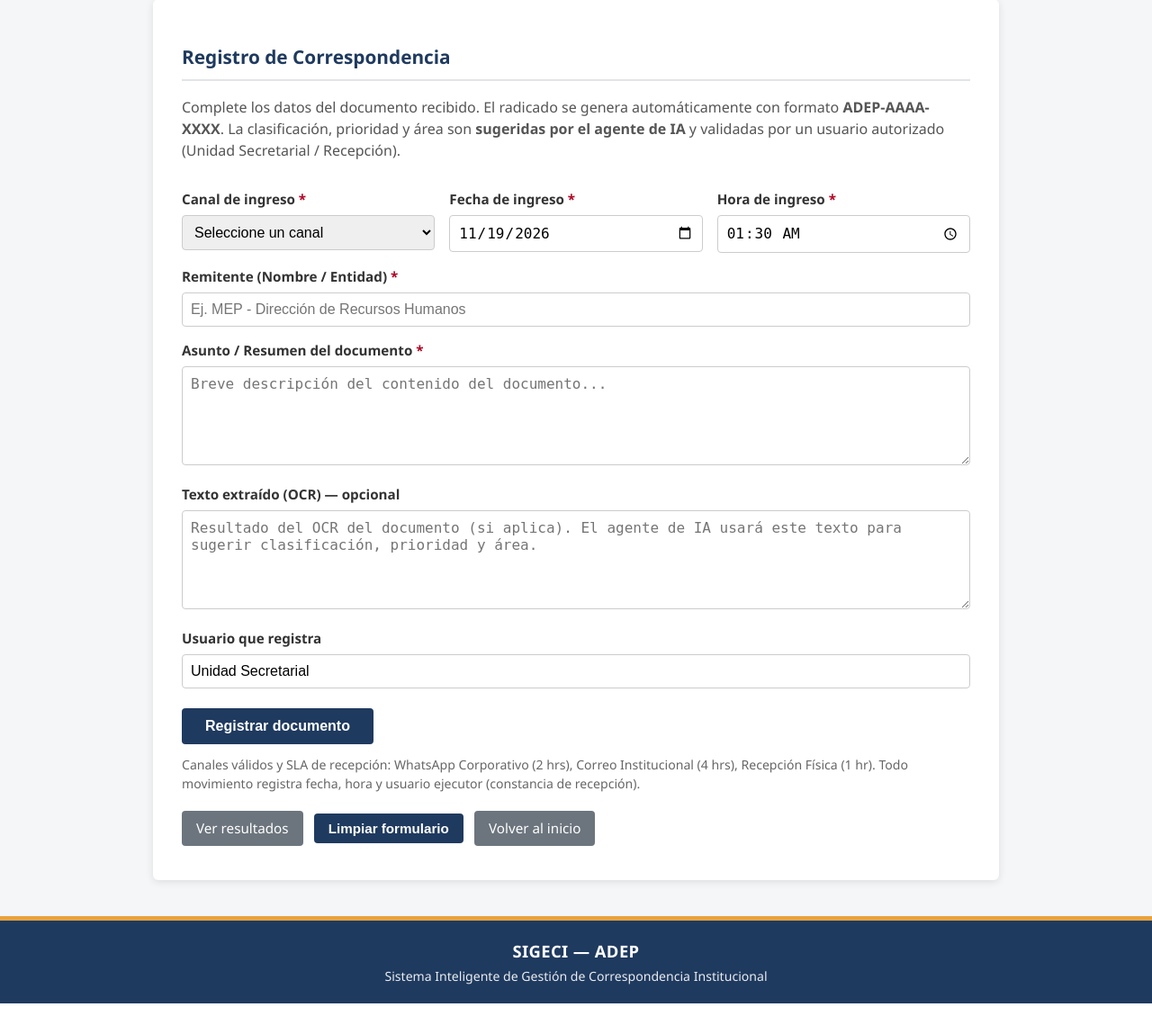
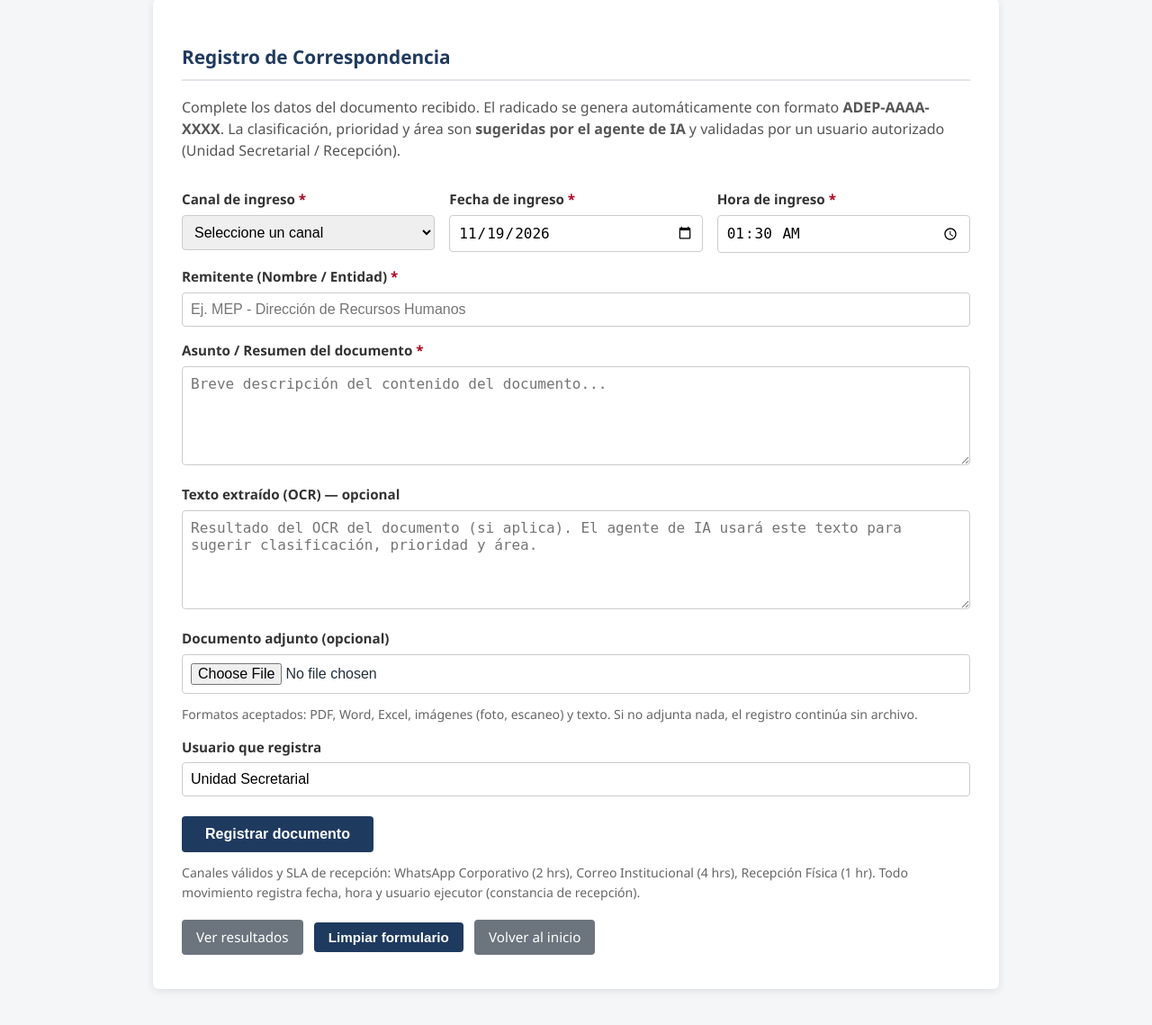
Before and after one commit to daniugapo07/SIGECI, a Flask app: page / in a window 1280 px wide. Shown: the part 242-1381 px from the top of the page at 90% size. Before the commit the page ends 1357 px from the top, so only its background shows below. Run offline with Flask 3, Linux system fonts and the light colour scheme; the visitor is signed in with stand-in values (Sample User, id 1); some libraries are stand-ins or nearby versions.

Commit message:
feat: adjuntar documentos con validación manual
- Agregar campo de archivo adjunto al formulario de registro (opcional)
- Soportar archivos PDF, Word, Excel, imágenes (foto, escaneo) y texto
- Vista previa del documento adjunto antes del procesamiento IA
- Validación manual obligatoria: botones 'Confirmar documento' y 'Reemplazar documento'
- Sin archivo adjunto: registro continúa normalmente (sin IA obligatoria)
- Documento confirmado vinculado al registro y consultable en el detalle
- Rutas: /validar-documento/<radicado>, /confirmar, /reemplazar, /descargar-adjunto/<radicado>
- Almacenamiento en app/data/archivos/ (ignorado en .gitignore)

```diff
--- a/app/controllers/main.py
+++ b/app/controllers/main.py
@@ -4,7 +4,19 @@ import json
 import os
 from datetime import date, datetime, timedelta
 
-from flask import Blueprint, jsonify, make_response, redirect, render_template, request, session, url_for
+from flask import (
+    Blueprint,
+    current_app,
+    jsonify,
+    make_response,
+    redirect,
+    render_template,
+    request,
+    send_from_directory,
+    session,
+    url_for,
+)
+from werkzeug.utils import secure_filename
 
 from app.services.agente_ia import analizar_documento
 from app.services.leer_insumos import leer_insumos, RUTA_INSUMOS
@@ -404,13 +416,54 @@ def registrar_form():
     return render_template("inicio.html")
 
 
+def _nombre_archivo_seguro(nombre_original):
+    """Devuelve un nombre de archivo seguro para almacenamiento."""
+    return secure_filename(nombre_original)
+
+
+def _extensiones_permitidas():
+    """Devuelve el conjunto de extensiones permitidas desde la configuración."""
+    return current_app.config.get("ALLOWED_EXTENSIONS", set())
+
+
+def _guardar_archivo_adjunto(file_storage, radicado):
+    """Guarda un archivo adjunto vinculado a un radicado.
+
+    Devuelve un diccionario con metadatos del archivo o None si no hay archivo.
+    """
+    if not file_storage or file_storage.filename == "":
+        return None
+
+    nombre_original = file_storage.filename
+    nombre_seguro = _nombre_archivo_seguro(nombre_original)
+    extension = nombre_seguro.rsplit(".", 1)[-1].lower() if "." in nombre_seguro else ""
+
+    if extension not in _extensiones_permitidas():
+        return {"error": "extensión_no_permitida", "nombre": nombre_original}
+
+    nombre_archivo = f"{radicado}_adjunto.{extension}"
+    ruta_archivo = os.path.join(app.config["UPLOAD_FOLDER"], nombre_archivo)
+    file_storage.save(ruta_archivo)
+
+    return {
+        "nombre_archivo": nombre_archivo,
+        "nombre_original": nombre_original,
+        "extension": extension,
+        "ruta": ruta_archivo,
+        "tamaño": os.path.getsize(ruta_archivo),
+    }
+
+
 @main_bp.route("/registrar", methods=["POST"])
 def registrar_procesar():
-    """Procesa el registro: genera radicado, aplica R1-R6, llama al agente IA y guarda."""
-    if request.is_json:
-        data = request.get_json(silent=True) or {}
-    else:
-        data = request.form.to_dict()
+    """Procesa el registro: genera radicado, aplica R1-R6.
+
+    Si se adjunta un archivo, lo guarda temporalmente y redirige a la
+    validación manual antes de llamar al agente de IA. Si no hay archivo,
+    continúa con el flujo normal (IA + guardado definitivo).
+    """
+    data = request.form.to_dict()
+    archivo = request.files.get("archivo_adjunto")
 
     canal_ingreso = (data.get("canal_ingreso") or "").strip()
     fecha_ingreso = (data.get("fecha_ingreso") or "").strip() or date.today().strftime("%Y-%m-%d")
@@ -430,7 +483,69 @@ def registrar_procesar():
     # R1: generar radicado único y consecutivo ADEP-AAAA-XXXX.
     radicado = generar_radicado()
 
-    # Llamar al agente de IA (misma lógica de POST /agente/analizar).
+    # Procesar archivo adjunto si existe.
+    archivo_info = _guardar_archivo_adjunto(archivo, radicado)
+    if isinstance(archivo_info, dict) and archivo_info.get("error") == "extensión_no_permitida":
+        return jsonify({
+            "error": f"Extensión no permitida para '{archivo_info['nombre']}'. "
+                     f"Extensiones válidas: {sorted(_extensiones_permitidas())}",
+        }), 400
+
+    hay_archivo = archivo_info is not None
+
+    # Si hay archivo, se requiere validación manual antes de usar la IA.
+    if hay_archivo:
+        # Estado pendiente de validación del documento adjunto.
+        estado_actual = "Pendiente Validación Documento"
+
+        documento = {
+            "radicado": radicado,
+            "fecha_ingreso": fecha_ingreso,
+            "hora_ingreso": hora_ingreso,
+            "canal_ingreso": canal_ingreso,
+            "remitente": remitente,
+            "asunto": asunto,
+            "tipo_documento": "Pendiente",
+            "area_asignada": "",
+            "responsable_sugerido": "",
+            "responsable_atencion": "",
+            "prioridad": "Pendiente",
+            "estado_actual": estado_actual,
+            "fecha_limite_respuesta": "",
+            "observaciones": "Esperando validación manual del documento adjunto.",
+            "texto_extraido": texto_extraido,
+            "ubicacion": "Recepción / Ventanilla Única",
+            "historial": [],
+            "fuente": "registro",
+            "archivo_adjunto": archivo_info,
+            "archivo_validado": False,
+            "ia_forzada": False,
+            "ia_disponible": False,
+        }
+
+        # R6: constancia de recepción (fecha, hora, usuario ejecutor).
+        movimiento = registrar_movimiento(
+            documento_id=radicado,
+            accion="Recepción",
+            usuario=usuario,
+            fecha=fecha_ingreso,
+            hora=hora_ingreso,
+        )
+        documento["historial"].append(movimiento)
+
+        DOCUMENTOS[radicado] = documento
+        _guardar_documentos()
+
+        return jsonify({
+            "mensaje": "Documento registrado. Pendiente de validación del archivo adjunto.",
+            "radicado": radicado,
+            "estado_actual": estado_actual,
+            "hay_archivo": True,
+            "archivo_adjunto": archivo_info,
+            "redirect": url_for("main.validar_documento", radicado=radicado),
+        }), 201
+
+    # Sin archivo: flujo normal con agente de IA.
     datos_insumos = leer_insumos(RUTA_INSUMOS)
     agente = analizar_documento(
         texto_extraido=texto_extraido,
@@ -495,6 +610,8 @@ def registrar_procesar():
         "ubicacion": "Recepción / Ventanilla Única",
         "historial": [],
         "fuente": "registro",
+        "archivo_adjunto": None,
+        "archivo_validado": False,
         "ia_forzada": forzada,
         "ia_disponible": ia_disponible,
     }
@@ -598,3 +715,189 @@ def descargar_registro(radicado):
     respuesta.headers["Content-Disposition"] = f'attachment; filename="constancia_{radicado}.txt"'
     respuesta.headers["Content-Type"] = "text/plain; charset=utf-8"
     return respuesta
+
+
+# ---------------------------------------------------------------------------
+# Rutas de validación manual de documentos adjuntos (Entrega nueva)
+# ---------------------------------------------------------------------------
+
+@main_bp.route("/validar-documento/<radicado>")
+def validar_documento(radicado):
+    """Muestra la vista previa del documento adjunto para validación manual.
+
+    El usuario debe confirmar que el archivo es correcto antes de continuar
+    con el procesamiento automático por IA.
+    """
+    documento = DOCUMENTOS.get(radicado)
+    if not documento:
+        return jsonify({"error": f"Documento {radicado} no encontrado."}), 404
+
+    archivo = documento.get("archivo_adjunto")
+    if not archivo:
+        return jsonify({"error": f"El documento {radicado} no tiene archivo adjunto."}), 400
+
+    nombre_archivo = archivo["nombre_archivo"]
+    extension = archivo.get("extension", "").lower()
+
+    # Determinar si se puede mostrar vista previa directa en el navegador
+    extensiones_preview = {"pdf", "png", "jpg", "jpeg", "gif", "bmp", "webp"}
+    puede_preview = extension in extensiones_preview
+
+    return render_template(
+        "validar_documento.html",
+        documento=documento,
+        archivo=archivo,
+        puede_preview=puede_preview,
+    )
+
+
+@main_bp.route("/validar-documento/<radicado>/confirmar", methods=["POST"])
+def confirmar_documento(radicado):
+    """Confirma el documento adjunto y continúa con el procesamiento por IA."""
+    documento = DOCUMENTOS.get(radicado)
+    if not documento:
+        return jsonify({"error": f"Documento {radicado} no encontrado."}), 404
+
+    archivo = documento.get("archivo_adjunto")
+    if not archivo:
+        return jsonify({"error": "No hay archivo adjunto para confirmar."}), 400
+
+    usuario = request.form.get("usuario") or "Sistema"
+
+    # Marcar el archivo como validado.
+    documento["archivo_validado"] = True
+    documento["archivo_adjunto"]["validado_por"] = usuario
+    documento["archivo_adjunto"]["fecha_validacion"] = date.today().strftime("%Y-%m-%d")
+    documento["archivo_adjunto"]["hora_validacion"] = datetime.now().strftime("%H:%M")
+
+    # Registrar movimiento de validación.
+    movimiento = registrar_movimiento(
+        documento_id=radicado,
+        accion="Validación de documento adjunto",
+        usuario=usuario,
+        fecha=date.today().strftime("%Y-%m-%d"),
+        hora=datetime.now().strftime("%H:%M"),
+    )
+    documento["historial"].append(movimiento)
+
+    # Ahora continuar con el procesamiento normal (IA) ya que el documento está confirmado.
+    datos_insumos = leer_insumos(RUTA_INSUMOS)
+    agente = analizar_documento(
+        texto_extraido=documento.get("texto_extraido", ""),
+        canal_ingreso=documento.get("canal_ingreso", ""),
+        fecha_ingreso=documento.get("fecha_ingreso", ""),
+        hora_ingreso=documento.get("hora_ingreso", ""),
+        directorio_areas=datos_insumos["directorio_areas"],
+        tipologia_documental=datos_insumos["tipologia_documental"],
+    )
+
+    ia_disponible = "error" not in agente
+    if ia_disponible:
+        tipo_documento = agente.get("tipo_documento") or "Otro"
+        prioridad = agente.get("prioridad") or "Media"
+        area_asignada = agente.get("area_asignada") or ""
+        responsable_sugerido = agente.get("responsable_sugerido") or ""
+        fecha_limite = agente.get("fecha_limite_respuesta") or ""
+        observaciones_ia = agente.get("observaciones") or ""
+    else:
+        tipo_documento = "Otro"
+        prioridad = "Media"
+        area_asignada = "Unidad Secretarial y Recepción"
+        responsable_sugerido = "Unidad Secretarial"
+        fecha_limite = ""
+        observaciones_ia = f"IA no disponible: {agente.get('error', '')}."
+
+    # R5: prioridad forzada para asuntos legales / plazos judiciales.
+    legal = forzar_prioridad_legal(tipo_documento, documento.get("asunto", ""))
+    forzada = False
+    if legal["forzada"]:
+        prioridad = legal["prioridad"]
+        area_asignada = legal["area"]
+        forzada = True
+        observaciones_ia = (
+            (observaciones_ia + " | ") if observaciones_ia else ""
+        ) + "Regla R5 aplicada: prioridad Urgente y área Asesoría Legal y Jurídica."
+
+    # Validar prioridad (R4).
+    if not validar_prioridad(prioridad):
+        prioridad = "Media"
+    fecha_limite = fecha_limite or _calcular_fecha_limite(
+        documento.get("fecha_ingreso", ""), prioridad
+    )
+
+    # Actualizar el documento con los resultados de la IA.
+    documento["tipo_documento"] = tipo_documento
+    documento["area_asignada"] = area_asignada
+    documento["responsable_sugerido"] = responsable_sugerido
+    documento["prioridad"] = prioridad
+    documento["estado_actual"] = "Recibido"
+    documento["fecha_limite_respuesta"] = fecha_limite
+    documento["observaciones"] = observaciones_ia
+    documento["ia_forzada"] = forzada
+    documento["ia_disponible"] = ia_disponible
+
+    _guardar_documentos()
+
+    return redirect(url_for("main.detalle_registro", radicado=radicado))
+
+
+@main_bp.route("/validar-documento/<radicado>/reemplazar", methods=["POST"])
+def reemplazar_documento(radicado):
+    """Permite reemplazar el archivo adjunto y volver a la validación."""
+    documento = DOCUMENTOS.get(radicado)
+    if not documento:
+        return jsonify({"error": f"Documento {radicado} no encontrado."}), 404
+
+    archivo = request.files.get("archivo_adjunto")
+    if not archivo or archivo.filename == "":
+        return jsonify({"error": "No se seleccionó ningún archivo."}), 400
+
+    archivo_info = _guardar_archivo_adjunto(archivo, radicado)
+    if isinstance(archivo_info, dict) and archivo_info.get("error") == "extensión_no_permitida":
+        return jsonify({
+            "error": f"Extensión no permitida para '{archivo_info['nombre']}'. "
+                     f"Extensiones válidas: {sorted(_extensiones_permitidas())}",
+        }), 400
+
+    # Reemplazar el archivo adjunto.
+    documento["archivo_adjunto"] = archivo_info
+    documento["archivo_validado"] = False
+    documento["estado_actual"] = "Pendiente Validación Documento"
+    documento["observaciones"] = "Esperando validación manual del nuevo archivo adjunto."
+
+    usuario = request.form.get("usuario") or "Sistema"
+    movimiento = registrar_movimiento(
+        documento_id=radicado,
+        accion="Reemplazo de documento adjunto",
+        usuario=usuario,
+        fecha=date.today().strftime("%Y-%m-%d"),
+        hora=datetime.now().strftime("%H:%M"),
+    )
+    documento["historial"].append(movimiento)
+
+    DOCUMENTOS[radicado] = documento
+    _guardar_documentos()
+
+    return redirect(url_for("main.validar_documento", radicado=radicado))
+
+
+@main_bp.route("/descargar-adjunto/<radicado>")
+def descargar_adjunto(radicado):
+    """Descarga el archivo adjunto vinculado a un registro de correspondencia."""
+    documento = DOCUMENTOS.get(radicado)
+    if not documento:
+        return jsonify({"error": f"Documento {radicado} no encontrado."}), 404
+
+    archivo = documento.get("archivo_adjunto")
+    if not archivo:
+        return jsonify({"error": f"El documento {radicado} no tiene archivo adjunto."}), 400
+
+    nombre_archivo = archivo["nombre_archivo"]
+    carpeta = current_app.config["UPLOAD_FOLDER"]
+
+    return send_from_directory(
+        carpeta,
+        nombre_archivo,
+        as_attachment=True,
+        download_name=archivo.get("nombre_original", nombre_archivo),
+    )
--- a/app/templates/inicio.html
+++ b/app/templates/inicio.html
@@ -8,7 +8,7 @@
 
 <div id="msg-registro"></div>
 
-<form id="form-registro" method="post" action="/registrar">
+<form id="form-registro" method="post" action="/registrar" enctype="multipart/form-data">
   <div class="fila">
     <div class="col">
       <label class="etiqueta">Canal de ingreso <span class="requerido">*</span></label>
@@ -37,6 +37,10 @@
 
   <label class="etiqueta">Texto extraído (OCR) — opcional</label>
   <textarea name="texto_extraido" placeholder="Resultado del OCR del documento (si aplica). El agente de IA usará este texto para sugerir clasificación, prioridad y área."></textarea>
+
+  <label class="etiqueta">Documento adjunto (opcional)</label>
+  <input type="file" name="archivo_adjunto" accept=".pdf,.png,.jpg,.jpeg,.gif,.bmp,.webp,.doc,.docx,.xls,.xlsx,.txt">
+  <p class="nota">Formatos aceptados: PDF, Word, Excel, imágenes (foto, escaneo) y texto. Si no adjunta nada, el registro continúa sin archivo.</p>
 
   <label class="etiqueta">Usuario que registra</label>
   <input type="text" name="usuario" value="Unidad Secretarial">
@@ -90,7 +94,10 @@
         .then(function (data) {
           btn.disabled = false;
           btn.textContent = 'Registrar documento';
-          if (data.mensaje) {
+          if (data.redirect) {
+            // Hay archivo adjunto: redirigir a validación manual
+            window.location.href = data.redirect;
+          } else if (data.mensaje) {
             msg.innerHTML =
               '<div class="msg-ok"><strong>Registrado correctamente.</strong><br>' +
               'Radicado: <strong>' + data.radicado + '</strong><br>' +
```
Also changed, not shown: app/__init__.py (+17 -0 lines), app/templates/detalle.html (+33 -0 lines), app/templates/validar_documento.html (added, +62 -0 lines).
